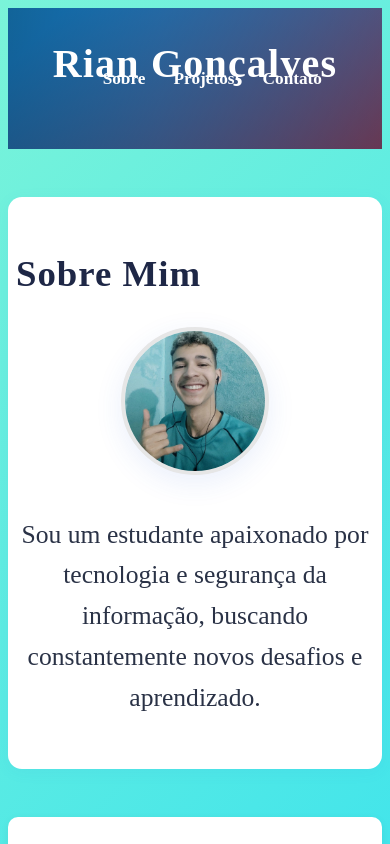
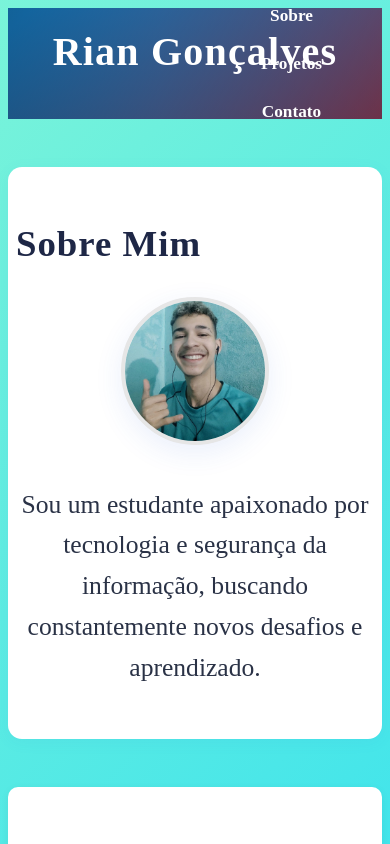
Before and after one commit to Rian-ferreira/projeto, a plain HTML site: page index.html in a window 390 px wide. Shown: the top 844 px of the page. Drawn offline with Linux system fonts and the light colour scheme.

Commit message:
responsividade não cabeçalho

```diff
--- a/index.html
+++ b/index.html
@@ -52,8 +52,8 @@
 <section id="contato" class="card-bloco">
     <h2>Contato</h2>
     <div class="contato-info">
-        <p><strong>Email:</strong> seu.email@exemplo.com</p>
-        <p><strong>Telefone:</strong> (99) 99999-9999</p>
+        <p><strong>Email:</strong> rian.ferreira@gmail.com</p>
+        <p><strong>Telefone:</strong> (55) 11916428431</p>
         <a href="https://www.linkedin.com/in/rian-gon%C3%A7alves-ferreira-926584236/" target="_blank" class="linkedin-icone">
             <img src="https://cdn.jsdelivr.net/gh/devicons/devicon/icons/linkedin/linkedin-original.svg" alt="LinkedIn" style="width:40px;vertical-align:middle;">
         </a>
--- a/styles.css
+++ b/styles.css
@@ -1,12 +1,12 @@
 header {
-    position: relative; /* já está */
+    position: relative;
     background: linear-gradient(-45deg, #a30f0f, #1fa2ff, #12d8fa, #a6ffcb);
     background-size: 400% 400%;
     animation: headerGradient 12s ease infinite;
     color: #fff;
     padding: 32px 0 44px 0;
     text-align: center;
-    overflow: hidden; /* garante que o overlay fique no header */
+    overflow: hidden;
 }
 header::before {
     content: "";
@@ -24,6 +24,26 @@ header > * {
     0% {background-position: 0% 50%;}
     50% {background-position: 100% 50%;}
     100% {background-position: 0% 50%;}
+}
+
+/* RESPONSIVIDADE */
+@media (max-width: 650px) {
+    header {
+        padding: 20px 0 26px 0;
+    }
+    header h1 {
+        font-size: 1.45em;
+        padding: 0 8px;
+        word-break: break-word;
+    }
+    nav ul {
+        flex-direction: column;
+        gap: 8px;
+    }
+    nav ul li {
+        display: block;
+        margin: 6px 0;
+    }
 }
 
 
```
